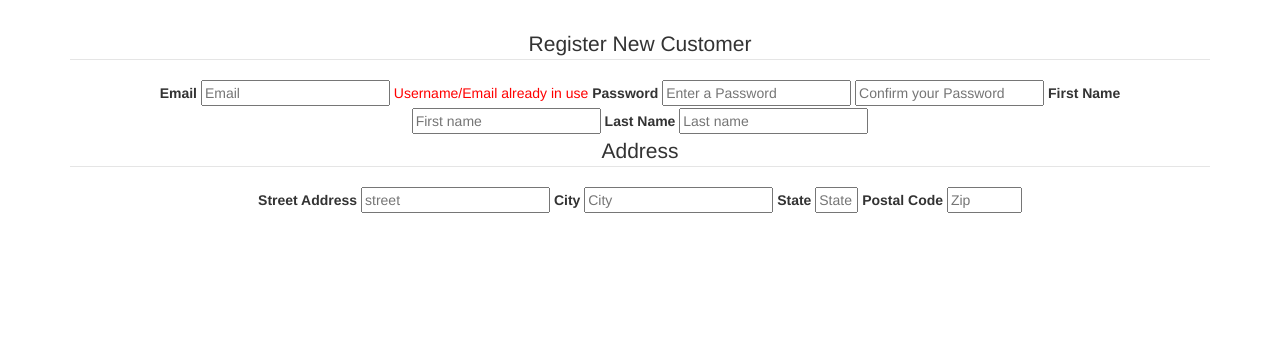
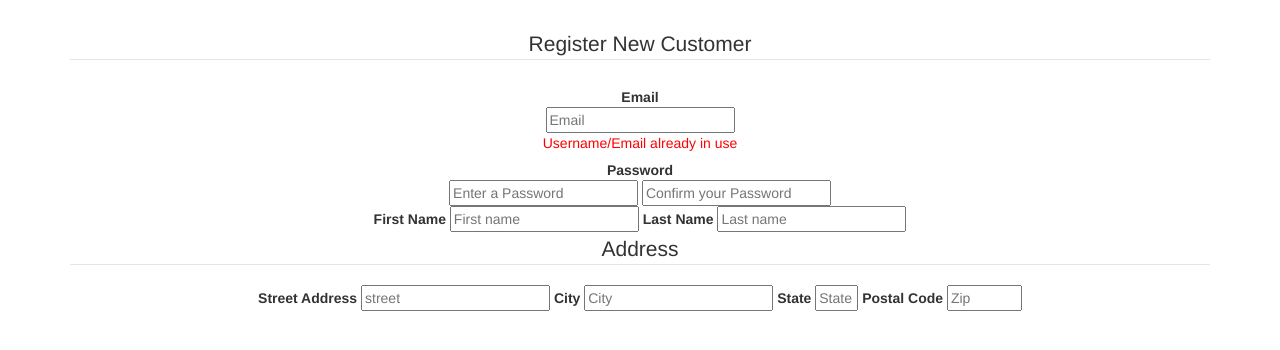
Before and after one commit to sethicis/cs405G_StoreFront, a PHP site: page /register.php?err=user in a window 1280 px wide. Shown: the part 51-401 px from the top of the page. Run offline with PHP 8.4, Linux system fonts and the light colour scheme; some libraries are stand-ins or nearby versions.

Commit message:
Bug fixes for CSSS

```diff
--- a/login.php
+++ b/login.php
@@ -69,13 +69,13 @@ function staffIn(){
                             <div class="control-group">
                                 <label class="control-label" for="inputUsername"><?php loginType() ?></label>
                                 <div class="controls">
-                                    <input type="text" id="inputUsername" placeholder="<?php loginType() ?>">
+                                    <input type="text" id="inputUsername" name="inputUsername" placeholder="<?php loginType() ?>">
                                 </div>
                             </div>
                             <div class="control-group">
                                 <label class="control-label" for="inputPassword">Password</label>
                                 <div class="controls">
-                                    <input type="password" id="inputPassword" placeholder="Password">
+                                    <input type="password" id="inputPassword" name="inputPassword" placeholder="Password">
                                     <?php success() ?>
                                 </div>
                             </div>
--- a/register.php
+++ b/register.php
@@ -44,16 +44,25 @@ function allfields(){
     <?php allfields() ?>
     <div class='row'>
         <div class='col-lg-12 text-center'>
-            <form id="register" method="POST" action="adduser.php">
+            <form class="form-horizontal" id="register" method="POST" action="adduser.php">
                 <fieldset>
                     <legend>Register New Customer</legend>
-                    <label>Email</label>
-                    <input type="text" placeholder="Email" name="email">
-                    <?php nameErr() ?>
-                    <label>Password</label>
-                    <input type="password" id="password1" placeholder="Enter a Password" name="password1">
-                    <?php passErr() ?>
-                    <input type="password" placeholder="Confirm your Password" name="password2">
+                    <div class="control-group">
+                        <label class="control-label" for="email">Email</label>
+                        <div class="controls">
+                            <input type="text" placeholder="Email" id="email" name="email">
+                        </div>
+                        <?php nameErr() ?>
+                    </div>
+                    <div class="control-group">
+                        <label class="control-label" for="password1">Password</label>
+                        <div class="controls">
+                            <input type="password" id="password1" placeholder="Enter a Password" name="password1">
+                            <?php passErr() ?>
+                            <input type="password" placeholder="Confirm your Password" name="password2">
+                        </div>
+                    </div>
+
                     <label>First Name</label>
                     <input type="text" placeholder="First name" name="fname">
                     <label>Last Name</label>
@@ -86,11 +95,11 @@ function allfields(){
                 lname: {
                     required: true,
                     maxlength: MAX_STRING_LENGTH
-                }
+                },
                 fname: {
                     required: true,
                     maxlength: MAX_STRING_LENGTH
-                }
+                },
                 password1: {
                     required: true,
                     maxlength: MAX_STRING_LENGTH
```
